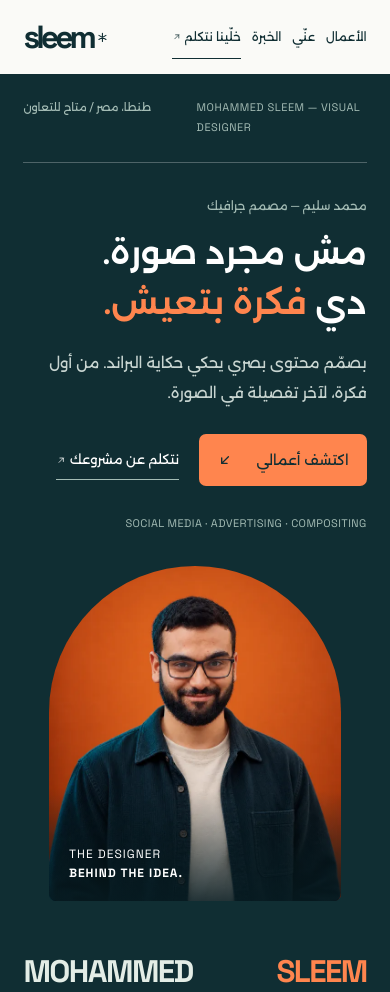
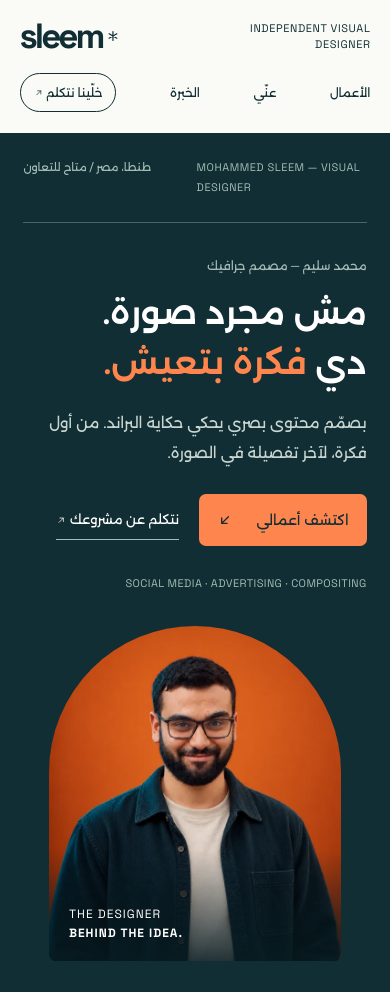
Before and after one commit to zeyadsleem/mohammed-sleem-portfolio, a plain HTML site: page index.html in a window 390 px wide. Shown: the top 992 px of the page. Drawn offline with Linux system fonts and the light colour scheme.

Commit message:
fix: restyle responsive header to match SKAFF navigation

```diff
--- a/index.html
+++ b/index.html
@@ -18,13 +18,14 @@
 <a class="skip" href="#work">انتقل للأعمال</a>
 <header class="nav">
 <a href="#home" class="wordmark" dir="ltr" aria-label="Mohammed Sleem home">sleem<svg class="mark" viewBox="0 0 24 24" aria-hidden="true" focusable="false"><path d="M12 3v18M4.2 7.5l15.6 9M4.2 16.5l15.6-9"/></svg></a>
+<span class="nav-caption" dir="ltr">INDEPENDENT VISUAL DESIGNER</span>
 <nav aria-label="التنقل الرئيسي">
 <a href="#work">الأعمال</a>
 <a href="#about">عنّي</a>
 <a href="#experience">الخبرة</a>
 <a href="#contact" class="nav-contact">خلّينا نتكلم<svg class="i" viewBox="0 0 24 24" aria-hidden="true" focusable="false"><path d="M7 17 17 7M9 7h8v8"/></svg></a>
 </nav>
-<span class="nav-caption" dir="ltr">INDEPENDENT VISUAL DESIGNER</span>
+
 </header>
 <main>
 <section class="hero" id="home" aria-labelledby="hero-title">
--- a/style.css
+++ b/style.css
@@ -532,3 +532,26 @@ footer a:last-child:hover{color:var(--rust)}
   *,*:before,*:after{animation:none!important;transition:none!important}
   .type-strip div{animation:none}
 }
+
+/* Studio-style header: wordmark, descriptor and outlined contact link. */
+.nav{height:auto;min-height:var(--nav-h);padding:20px 4%;gap:28px;border-bottom:1px solid var(--ink)}
+.nav .wordmark{flex-shrink:0;letter-spacing:-3px}
+.nav-caption{margin-inline-start:2vw;margin-inline-end:auto;max-width:190px;line-height:1.5}
+.nav nav{flex-shrink:0;gap:28px;direction:rtl}
+.nav nav>a{white-space:nowrap;font-size:14px}
+.nav .nav-contact{border:1px solid var(--ink);border-radius:100px;padding:11px 18px;transition:background .2s,color .2s}
+.nav .nav-contact:hover{background:var(--ink);color:var(--paper)}
+@media(max-width:800px){
+ .nav{padding:18px 5%;gap:20px}
+ .nav-caption{display:none}
+ .nav nav{gap:20px}
+}
+@media(max-width:550px){
+ :root{--nav-h:134px}
+ .nav{flex-wrap:wrap;gap:15px;padding:18px 5%}
+ .nav .wordmark{font-size:35px}
+ .nav-caption{display:block;margin:0 0 0 auto;max-width:150px;font-size:11px;text-align:right}
+ .nav nav{width:100%;justify-content:space-between;gap:10px}
+ .nav nav>a{font-size:12px}
+ .nav .nav-contact{padding:9px 13px}
+}
```
